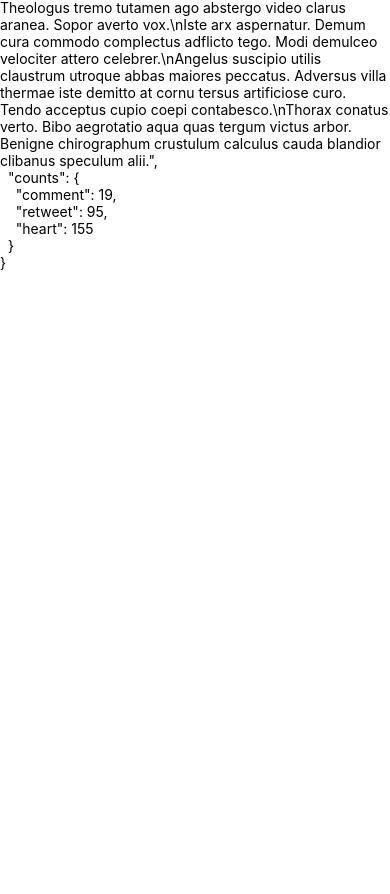
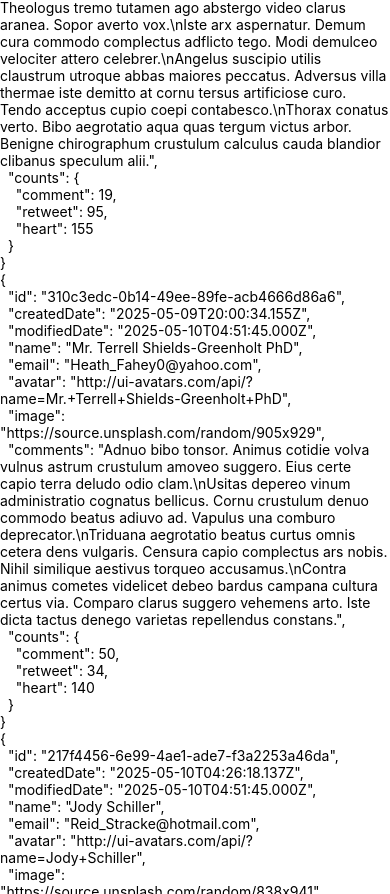
Before and after one commit to nadajinny/React_Native, a React Native app in the folder ch02_3/: screen / in a window 390 px wide. Shown: the part 1106-2000 px from the top of the page. Before the commit the page ends 1377 px from the top, so only its background shows below. Built offline with nearby package versions, Linux system fonts and the light colour scheme.

Commit message:
ScrollView 코어 컴포넌드와 key 속성 활용하기

```diff
--- a/ch02_3/App.tsx
+++ b/ch02_3/App.tsx
@@ -1,14 +1,18 @@
 import React from "react";
-import { SafeAreaView, Text } from "react-native";
+import { SafeAreaView, Text , ScrollView} from "react-native";
 import ClassComponent from "./src/screens/Classcomponent";
 import ArrowComponent from "./src/screens/ArrowComponent";
 import Person from "./src/screens/Person";
 import * as D from './src/data'
 
-const person = D.createRandomPerson()
+const people = D.makeArray(100).map(D.createRandomPerson)
 
 export default function App() {
+  const children= people.map((person)=>(<Person key = {person.id} person= {person}/>))
+
   return (
-    <SafeAreaView><ClassComponent/><ArrowComponent/><Person person = {person}/></SafeAreaView>
+    <SafeAreaView>
+      <ScrollView>{children}</ScrollView>
+    </SafeAreaView>
   )
 }
```
